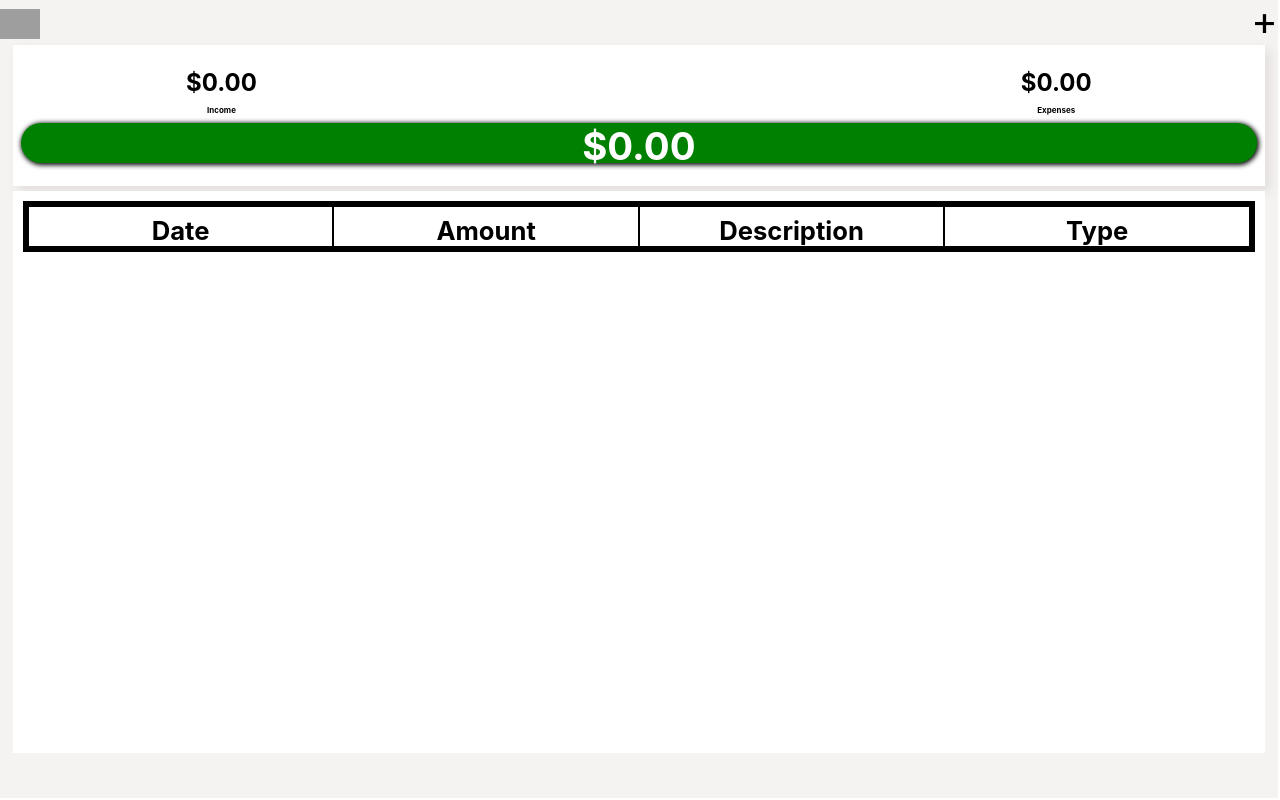
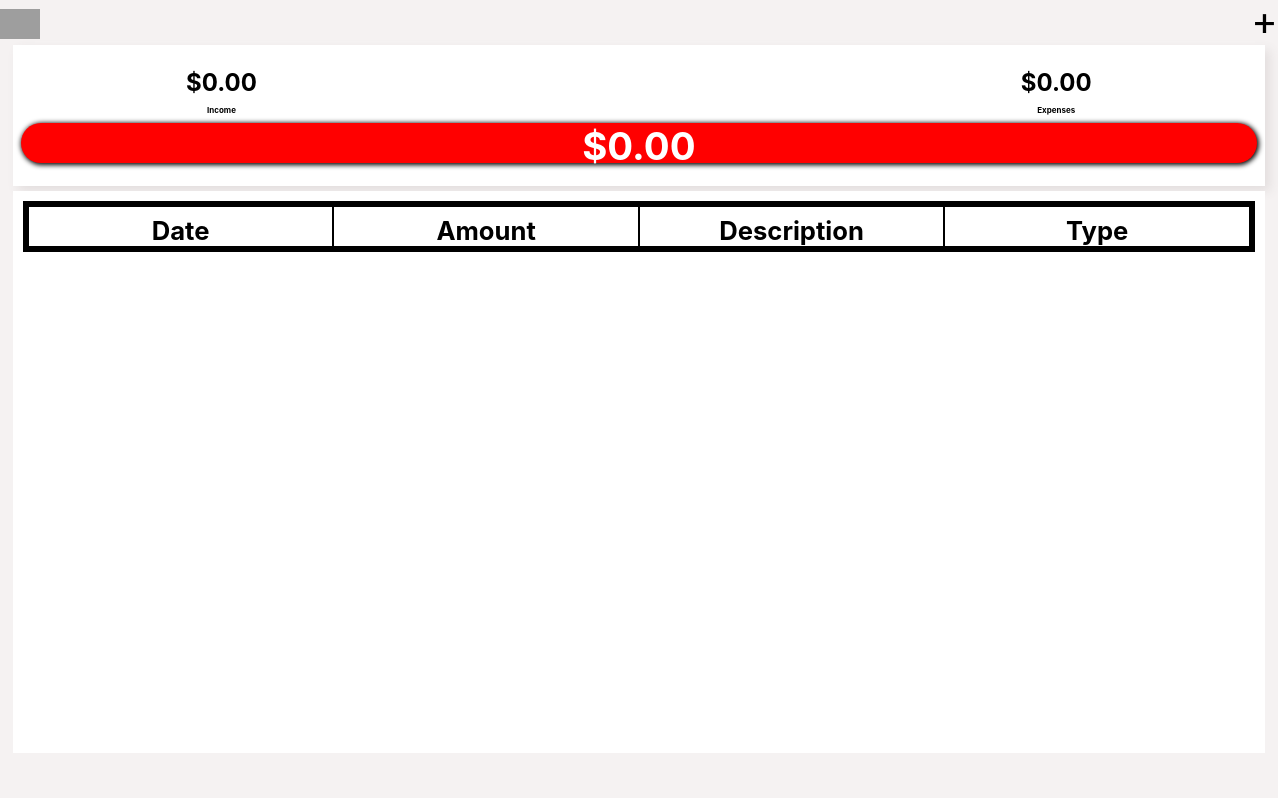
Before and after one commit to Bernard-Calma/planner, a React (Create React App) app: page /transactions in a window 1280 px wide. Built offline with nearby package versions, Linux system fonts and the light colour scheme; grey boxes are pictures that could not be loaded.

Commit message:
fixed balance bar when negative

```diff
--- a/src/components/BalanceBar.jsx
+++ b/src/components/BalanceBar.jsx
@@ -14,7 +14,9 @@ const BalanceBar = (props) => {
             display: "flex",
             height: "5vh",
             backgroundColor: "green",
-            backgroundImage: `linear-gradient(to right, rgb(4, 189, 7) ${100 - (props.summary.totalExpense / props.summary.totalIncome * 100)}%, rgb(240, 60, 60) ${100 - (props.summary.totalExpense / props.summary.totalIncome * 100)}%)`,
+            backgroundImage:
+            props.summary.totalIncome - props.summary.totalExpense > 0 ? `linear-gradient(90deg, rgb(4, 189, 7) ${100 - (props.summary.totalExpense / props.summary.totalIncome * 100)}%, rgb(240, 60, 60) ${100 - (props.summary.totalExpense / props.summary.totalIncome * 100)}%)`
+            : `linear-gradient(90deg, red, red)`,
             alignItems: "center",
             borderRadius: 30,
             boxShadow: "1px 1px 5px 1px"
--- a/src/containers/Transactions.jsx
+++ b/src/containers/Transactions.jsx
@@ -35,7 +35,7 @@ const Transactions = (props) => {
         event.preventDefault()
         // console.log("Transaction: ", transaction)
         // console.log("Transactions: ", transactions)
-        console.log(transactionList)
+        // console.log(transactionList)
         setTransactionList(transactionList.map(trans => trans.id === transaction.id? transaction: trans))
     }
 
```
